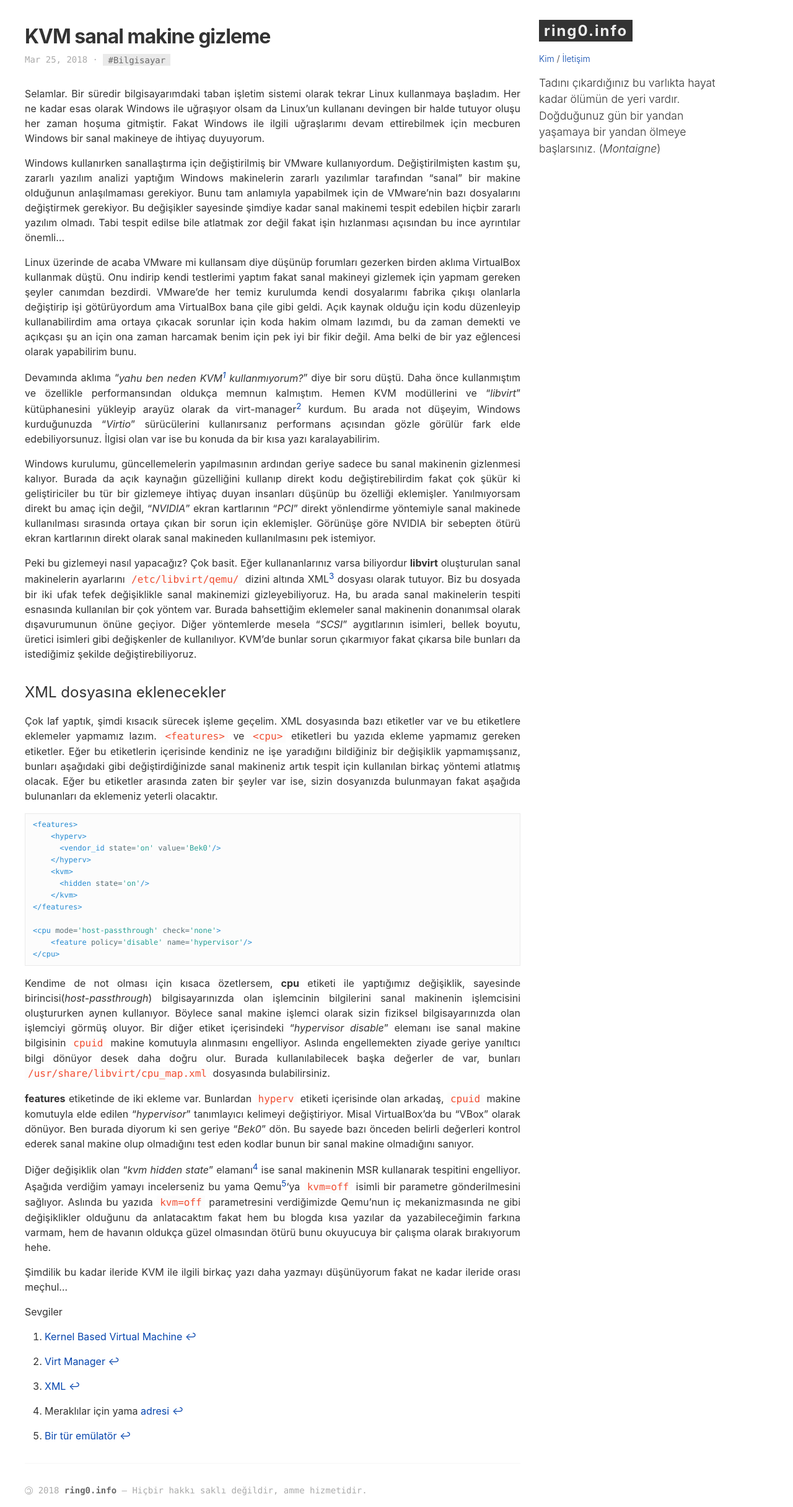
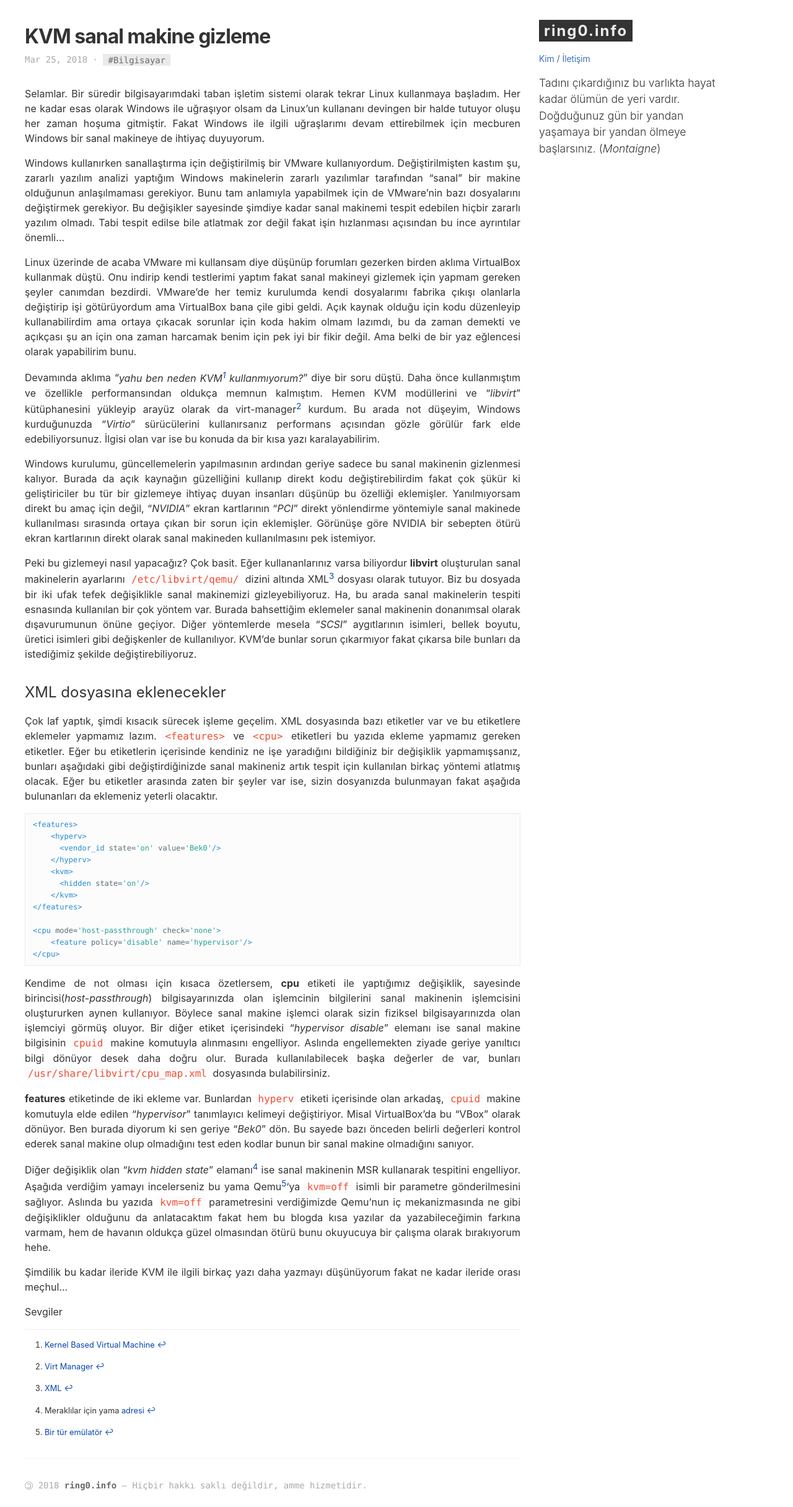
Before and after one commit to philophys/philophys.github.com, a Jekyll site: the page built from _posts/2018-03-25-kvm-sanal-makine-gizleme.md, in a window 1280 px wide. Shown: the whole page at 62% size. Built offline with Jekyll 4.4.1, drawn with Linux system fonts in a browser that asks for light colours; comment, search, counter and statistics services are not loaded.

Commit message:
Update _layout.scss

```diff
--- a/_sass/_layout.scss
+++ b/_sass/_layout.scss
@@ -155,7 +155,13 @@
         font-size: 1rem;
     }
 }
-
+.footnotes {
+    font-size: .8em;
+    border-top: 1px solid #efefef;
+}
+.footnotes p {
+    margin-top:15px;
+}
 .copyright {
   margin-top: $spacing-unit;
   font-size: $small-font-size;
```
